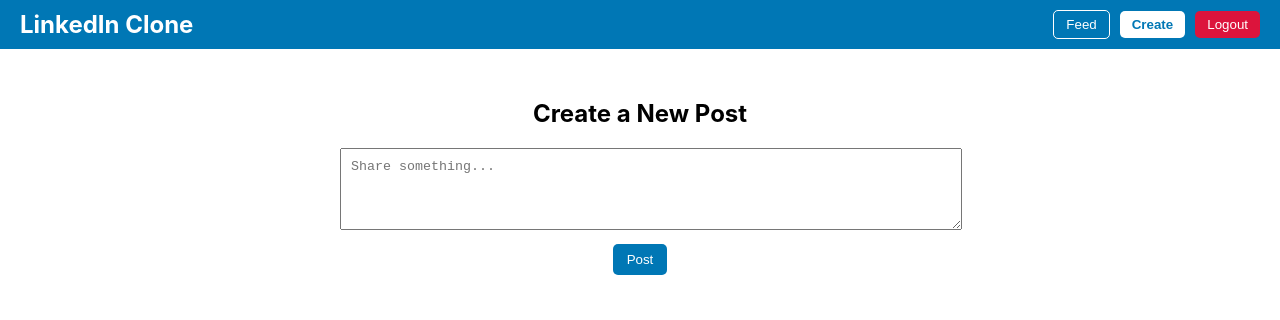
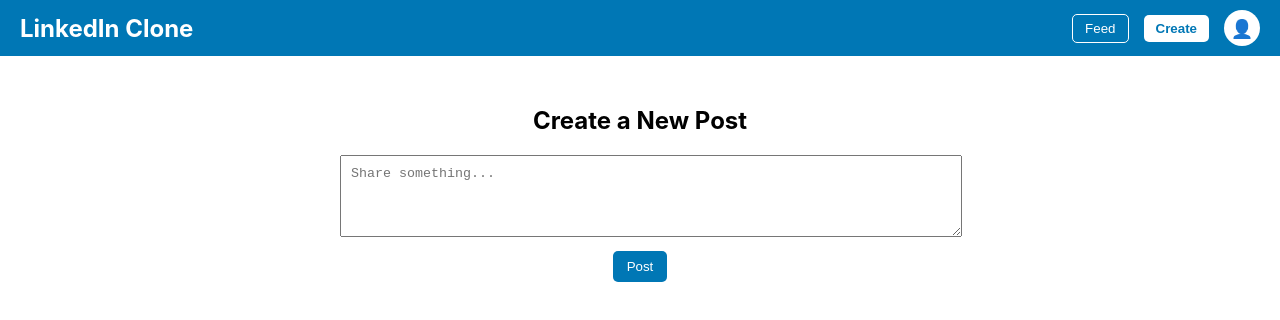
Before and after one commit to CodeSrushti-3105/linkedin-clone, a React (Create React App) app in the folder frontend/: page /create in a window 1280 px wide. Shown: the top 320 px of the page. Built offline with nearby package versions, Linux system fonts and the light colour scheme.

Commit message:
logout button added

```diff
--- a/frontend/src/components/Navbar.js
+++ b/frontend/src/components/Navbar.js
@@ -1,15 +1,47 @@
-import React from "react";
+import React, { useEffect, useRef, useState } from "react";
 import { useNavigate } from "react-router-dom";
 
-function Navbar() {
+function Navbar({ onLogout }) {
   const navigate = useNavigate();
+  const [user, setUser] = useState(null);
+  const [showAccount, setShowAccount] = useState(false);
+  const dropdownRef = useRef(null);
+
+  // ✅ Load user info from localStorage
+  useEffect(() => {
+    const storedUser = localStorage.getItem("user");
+    if (storedUser) {
+      try {
+        const parsedUser = JSON.parse(storedUser);
+        setUser(parsedUser);
+      } catch (err) {
+        console.error("Invalid user data in localStorage", err);
+      }
+    }
+  }, []);
+
+  // ✅ Close dropdown when clicking outside
+  useEffect(() => {
+    const handleClickOutside = (event) => {
+      if (dropdownRef.current && !dropdownRef.current.contains(event.target)) {
+        setShowAccount(false);
+      }
+    };
+    if (showAccount) {
+      document.addEventListener("mousedown", handleClickOutside);
+    }
+    return () => {
+      document.removeEventListener("mousedown", handleClickOutside);
+    };
+  }, [showAccount]);
 
   // ✅ Handle logout
   const handleLogout = () => {
     localStorage.removeItem("token");
     localStorage.removeItem("user");
     alert("Logout successful!");
-    navigate("/login"); // Redirect to login after logout
+    if (onLogout) onLogout();
+    navigate("/login");
   };
 
   return (
@@ -21,6 +53,7 @@ function Navbar() {
         backgroundColor: "#0077b5",
         color: "white",
         padding: "10px 20px",
+        position: "relative",
       }}
     >
       {/* Logo / Title */}
@@ -32,7 +65,7 @@ function Navbar() {
       </h2>
 
       {/* Navigation Buttons */}
-      <div>
+      <div style={{ display: "flex", alignItems: "center", gap: "15px" }}>
         <button
           onClick={() => navigate("/feed")}
           style={{
@@ -41,7 +74,6 @@ function Navbar() {
             color: "white",
             padding: "6px 12px",
             borderRadius: "5px",
-            marginRight: "10px",
             cursor: "pointer",
           }}
         >
@@ -58,11 +90,86 @@ function Navbar() {
             borderRadius: "5px",
             cursor: "pointer",
             fontWeight: "bold",
-            marginRight: "10px",
           }}
         >
           Create
         </button>
+
+        {/* 👤 Account Icon */}
+        <div ref={dropdownRef} style={{ position: "relative" }}>
+          <div
+            onClick={() => setShowAccount(!showAccount)}
+            style={{
+              width: "36px",
+              height: "36px",
+              borderRadius: "50%",
+              backgroundColor: "white",
+              color: "#0077b5",
+              display: "flex",
+              alignItems: "center",
+              justifyContent: "center",
+              cursor: "pointer",
+              fontSize: "18px",
+              fontWeight: "bold",
+              userSelect: "none",
+            }}
+            title="Account"
+          >
+            👤
+          </div>
+
+          {/* Dropdown Menu */}
+          {showAccount && user && (
+            <div
+              style={{
+                position: "absolute",
+                right: 0,
+                top: "45px",
+                backgroundColor: "white",
+                color: "black",
+                border: "1px solid #ddd",
+                borderRadius: "8px",
+                padding: "12px",
+                width: "200px",
+                boxShadow: "0 4px 8px rgba(0,0,0,0.1)",
+                textAlign: "left",
+                zIndex: 10,
+              }}
+            >
+              {/* Close Button */}
+              <div
+                onClick={() => setShowAccount(false)}
+                style={{
+                  position: "absolute",
+                  top: "5px",
+                  right: "8px",
+                  color: "gray",
+                  cursor: "pointer",
+                  fontSize: "16px",
+                }}
+              >
+                ❌
+              </div>
+
+              <p
+                style={{
+                  margin: 0,
+                  fontWeight: "bold",
+                  color: "#0077b5",
+                  marginTop: "10px",
+                }}
+              >
+                {user.name}
+              </p>
+              <p
+                style={{
+                  margin: "5px 0 10px 0",
+                  fontSize: "13px",
+                  color: "gray",
+                }}
+              >
+                {user.email}
+              </p>
 
               <button
                 onClick={handleLogout}
@@ -70,14 +177,18 @@ function Navbar() {
                   background: "crimson",
                   color: "white",
                   border: "none",
-            padding: "6px 12px",
-            borderRadius: "5px",
+                  padding: "6px 10px",
+                  borderRadius: "6px",
+                  width: "100%",
                   cursor: "pointer",
                 }}
               >
                 Logout
               </button>
             </div>
+          )}
+        </div>
+      </div>
     </nav>
   );
 }
```
Lines whose indentation alone changed are shown as unchanged.
